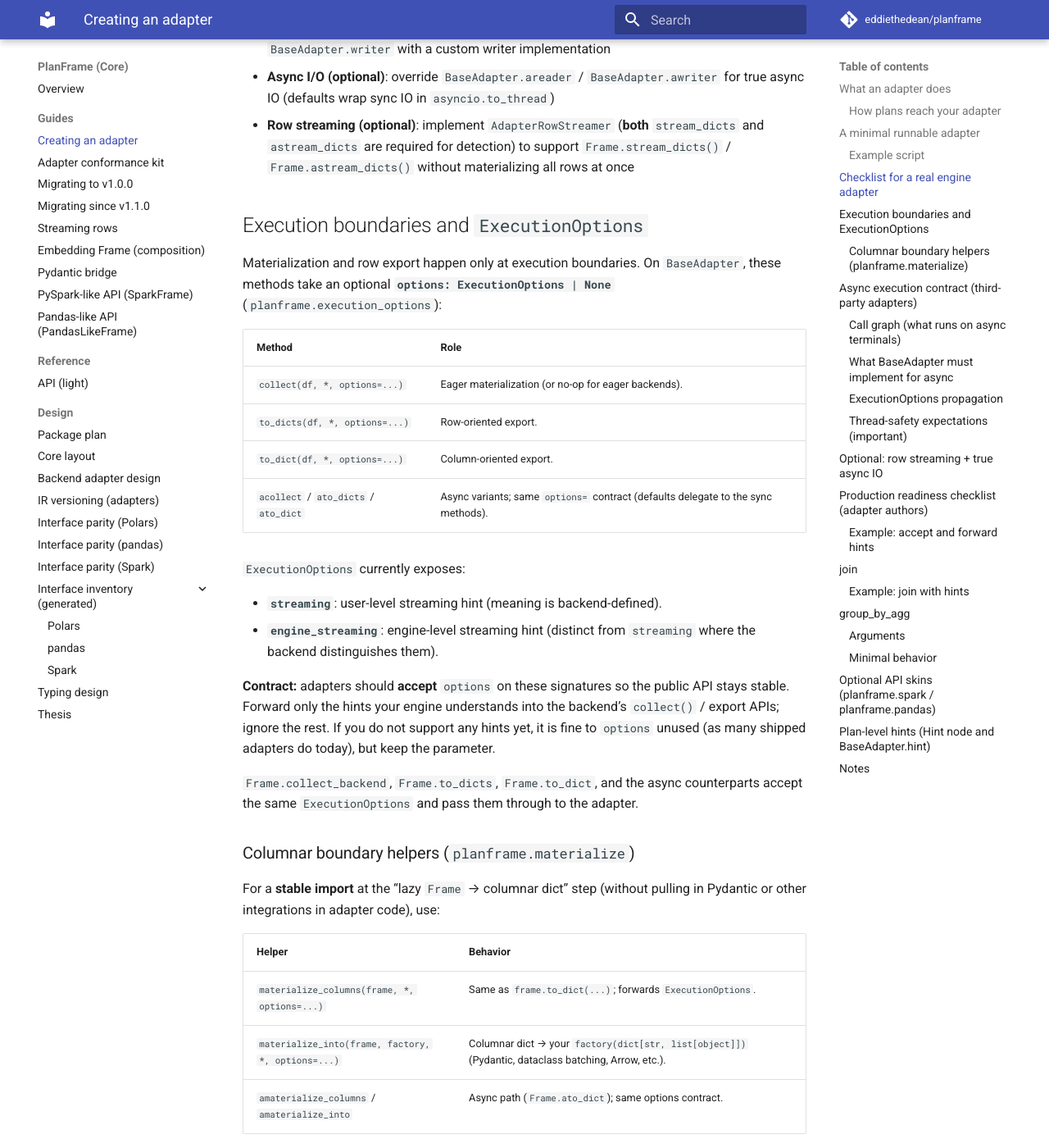
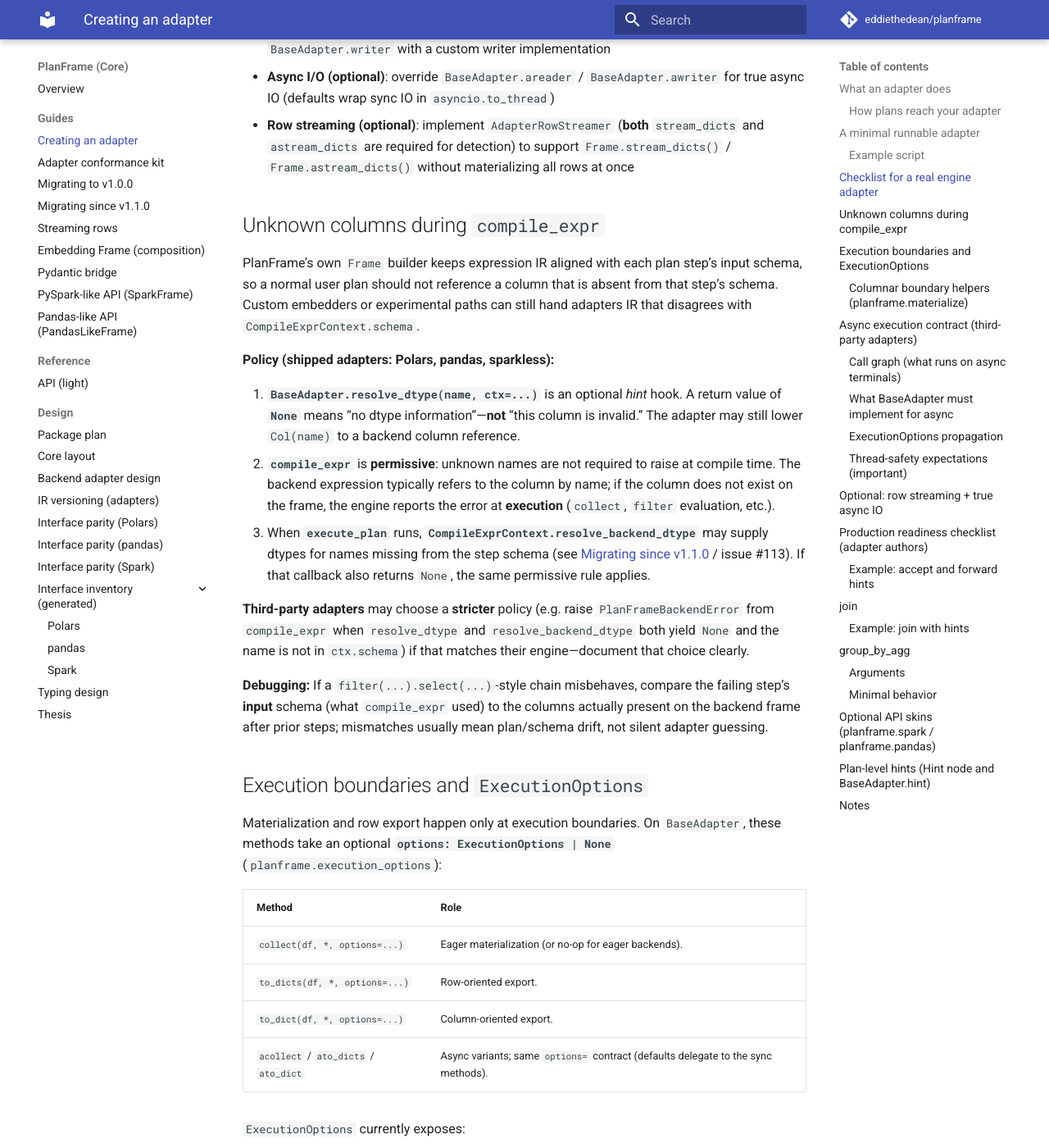
Before and after one commit to eddiethedean/planframe, an MkDocs documentation site: the page built from docs/planframe/guides/creating-an-adapter.md, in a window 1280 px wide and 1400 px high, scrolled down 1631 px. Shown: the whole window at 82% size. Built offline with MkDocs 1.6.1 and Material for MkDocs 9.7.7, drawn with Linux system fonts in a browser that asks for light colours; comment, search, counter and statistics services are not loaded.

Commit message:
docs: policy for unknown columns in compile_expr (#114)
- Document permissive shipped-adapter behavior in Creating an adapter
- Cross-link glossary and migrating guide; clarify resolve_dtype docstring
- Add regression tests (SpyAdapter, Polars, pandas, Polars execution error)

```diff
--- a/docs/planframe/guides/creating-an-adapter.md
+++ b/docs/planframe/guides/creating-an-adapter.md
@@ -51,6 +51,20 @@ dict={'id': [1, 2], 'age': [10, 20]}
 - **I/O**: implement `write_*` (used by PlanFrame’s `sink_*`/`write_*`) or override `BaseAdapter.writer` with a custom writer implementation
 - **Async I/O (optional)**: override `BaseAdapter.areader` / `BaseAdapter.awriter` for true async IO (defaults wrap sync IO in `asyncio.to_thread`)
 - **Row streaming (optional)**: implement `AdapterRowStreamer` (**both** `stream_dicts` and `astream_dicts` are required for detection) to support `Frame.stream_dicts()` / `Frame.astream_dicts()` without materializing all rows at once
+
+## Unknown columns during `compile_expr`
+
+PlanFrame’s own `Frame` builder keeps expression IR aligned with each plan step’s input schema, so a normal user plan should not reference a column that is absent from that step’s schema. Custom embedders or experimental paths can still hand adapters IR that disagrees with `CompileExprContext.schema`.
+
+**Policy (shipped adapters: Polars, pandas, sparkless):**
+
+1. **`BaseAdapter.resolve_dtype(name, ctx=...)`** is an optional *hint* hook. A return value of **`None`** means “no dtype information”—**not** “this column is invalid.” The adapter may still lower `Col(name)` to a backend column reference.
+2. **`compile_expr`** is **permissive**: unknown names are not required to raise at compile time. The backend expression typically refers to the column by name; if the column does not exist on the frame, the engine reports the error at **execution** (`collect`, `filter` evaluation, etc.).
+3. When **`execute_plan`** runs, **`CompileExprContext.resolve_backend_dtype`** may supply dtypes for names missing from the step schema (see [Migrating since v1.1.0](migrating-since-1-1.md) / issue #113). If that callback also returns `None`, the same permissive rule applies.
+
+**Third-party adapters** may choose a **stricter** policy (e.g. raise `PlanFrameBackendError` from `compile_expr` when `resolve_dtype` and `resolve_backend_dtype` both yield `None` and the name is not in `ctx.schema`) if that matches their engine—document that choice clearly.
+
+**Debugging:** If a `filter(...).select(...)`-style chain misbehaves, compare the failing step’s **input** schema (what `compile_expr` used) to the columns actually present on the backend frame after prior steps; mismatches usually mean plan/schema drift, not silent adapter guessing.
 
 ## Execution boundaries and `ExecutionOptions`
 
```
Also changed, not shown: CHANGELOG.md (+4 -0 lines), docs/planframe/guides/migrating-since-1-1.md (+5 -0 lines), docs/shared/glossary.md (+1 -1 lines), 2 other files.
